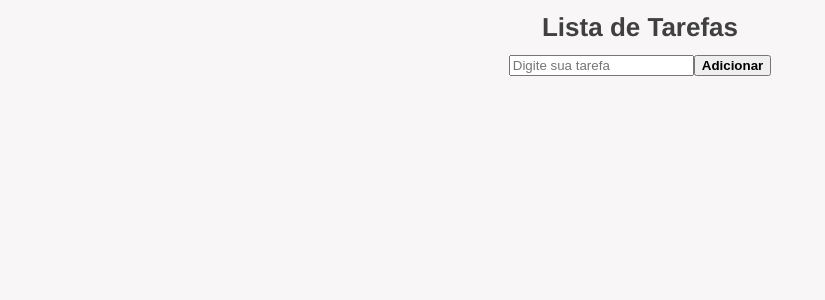
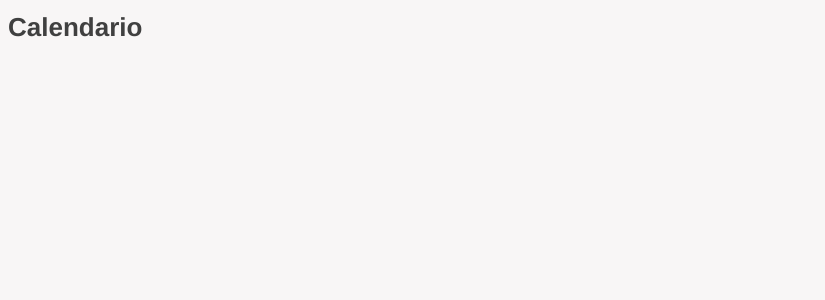
Before and after one commit to vvalcristina/todolist_react, a React (Create React App) app: page /calendar in a window 1280 px wide. Shown: the top 300 px of the page, without its empty margins (0-825 px from the left). Built offline with nearby package versions, Linux system fonts and the light colour scheme.

Commit message:
Adicionando routes

```diff
--- a/package.json
+++ b/package.json
@@ -7,7 +7,9 @@
     "@testing-library/react": "^9.4.0",
     "@testing-library/user-event": "^7.2.1",
     "react": "^16.12.0",
+    "react-calendar": "^2.19.2",
     "react-dom": "^16.12.0",
+    "react-router-dom": "^5.1.2",
     "react-scripts": "3.3.0"
   },
   "scripts": {
--- /dev/null
+++ b/src/components/Calendar.js
@@ -0,0 +1,14 @@
+import React, { Component } from 'react';
+
+
+class Calendar extends Component {
+  render(){
+    return(
+      <div className="Calendar">
+        <h1>Calendario</h1>
+      </div>
+    )
+  }
+}
+
+export default Calendar
--- a/src/index.js
+++ b/src/index.js
@@ -2,12 +2,21 @@ import React from 'react';
 import ReactDOM from 'react-dom';
 import './index.css';
 import App from './App';
+import Calendar from './components/Calendar'
 import * as serviceWorker from './serviceWorker';
 import ToDoList from "./components/ToDoList";
+import { BrowserRouter, Switch, Route } from 'react-router-dom'
 
 
 
-ReactDOM.render(<App />, document.getElementById('root'));
+ReactDOM.render(
+    <BrowserRouter>
+        <Switch>
+            <Route path="/" exact={true} component={App}/>
+            <Route path="/calendar" component={Calendar}/>
+        </Switch>
+    </BrowserRouter>
+    , document.getElementById('root'));
 
 // If you want your app to work offline and load faster, you can change
 // unregister() to register() below. Note this comes with some pitfalls.
```
Also changed, not shown: 1 other file (tests, documents, lock files or other folders).
